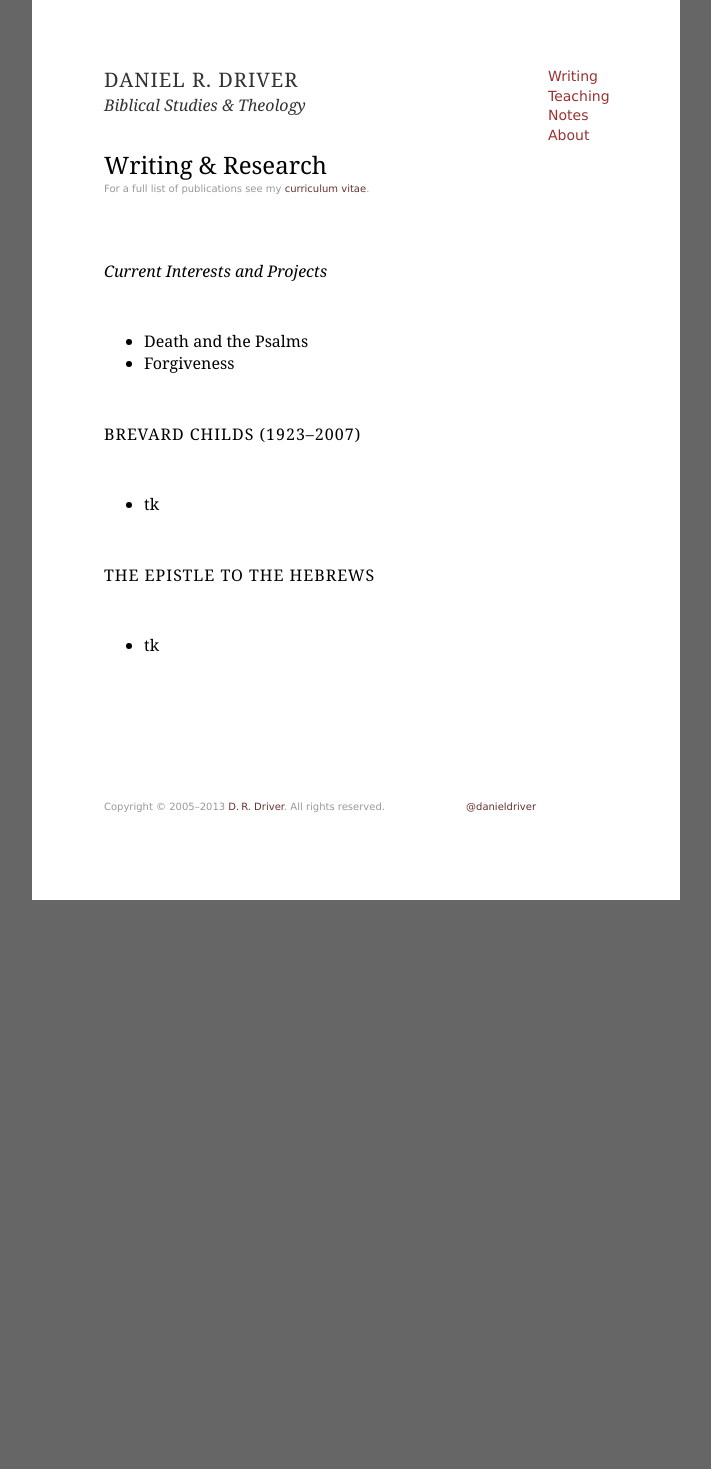
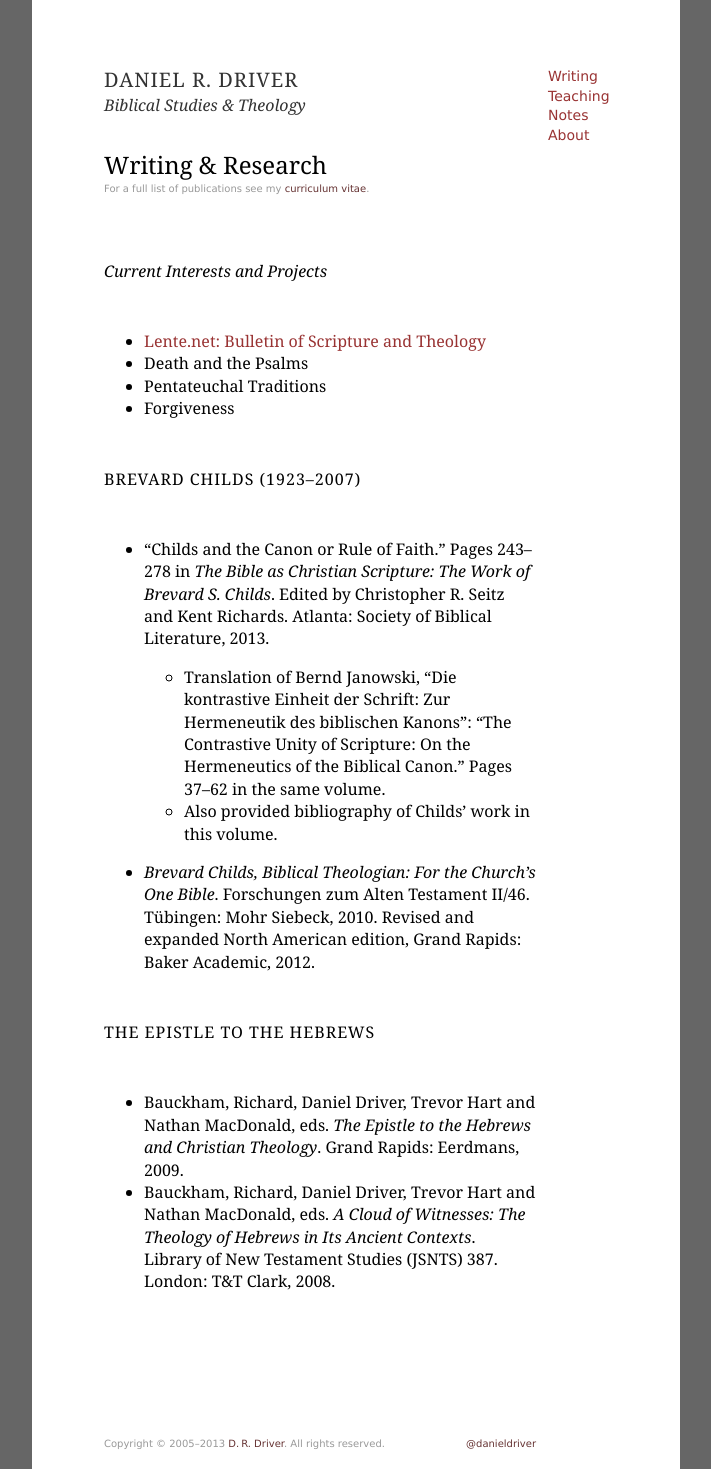
Before and after one commit to danieldriver/danieldriver.github.io, a Jekyll site: the page built from writing/index.md, in a window 1280 px wide. Shown: the whole page, without its empty margins (284-995 px from the left). Built offline with Jekyll 4.4.1, drawn with Linux system fonts in a browser that asks for light colours; nearby versions of some CDN libraries; before the commit the page ends 900 px from its top, so only the background shows below that.

Commit message:
update writing profile, post CV

```diff
--- a/writing/index.md
+++ b/writing/index.md
@@ -1,18 +1,24 @@
 ---
 layout: page
 title: Writing & Research
-tagline: 'For a full list of publications see my <a href="#">curriculum vitae</a>.'
+tagline: 'For a full list of publications see my <a href="/vita/Driver_cv.pdf">curriculum vitae</a>.'
 ---
 
 ### Current Interests and Projects
 
+* [Lente.net: Bulletin of Scripture and Theology](http://www.lente.net)
 * Death and the Psalms
+* Pentateuchal Traditions
 * Forgiveness
 
 ## Brevard Childs (1923--2007)
 
-* tk
+* “Childs and the Canon or Rule of Faith.” Pages 243--278 in *The Bible as Christian Scripture: The Work of Brevard S. Childs*. Edited by Christopher R. Seitz and Kent Richards. Atlanta: Society of Biblical Literature, 2013.
+	- Translation of Bernd Janowski, “Die kontrastive Einheit der Schrift: Zur Hermeneutik des biblischen Kanons”: “The Contrastive Unity of Scripture: On the Hermeneutics of the Biblical Canon.” Pages 37–62 in the same volume.
+	- Also provided bibliography of Childs' work in this volume.
+* *Brevard Childs, Biblical Theologian: For the Church’s One Bible*. Forschungen zum Alten Testament II/46. Tübingen: Mohr Siebeck, 2010. Revised and expanded North American edition, Grand Rapids: Baker Academic, 2012.
 
 ## The Epistle to the Hebrews
 
-* tk
+* Bauckham, Richard, Daniel Driver, Trevor Hart and Nathan MacDonald, eds. *The Epistle to the Hebrews and Christian Theology*. Grand Rapids: Eerdmans, 2009.
+* Bauckham, Richard, Daniel Driver, Trevor Hart and Nathan MacDonald, eds. *A Cloud of Witnesses: The Theology of Hebrews in Its Ancient Contexts*. Library of New Testament Studies (JSNTS) 387. London: T&T Clark, 2008.
```
Also changed, not shown: 1 other file.
